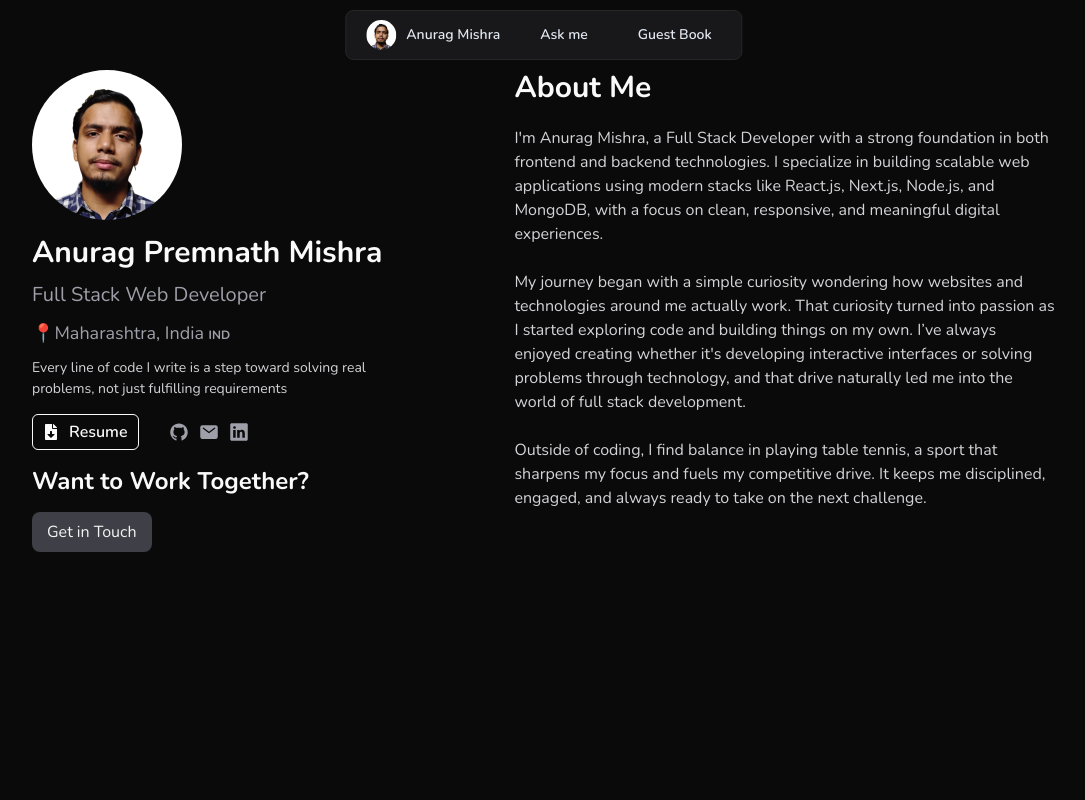
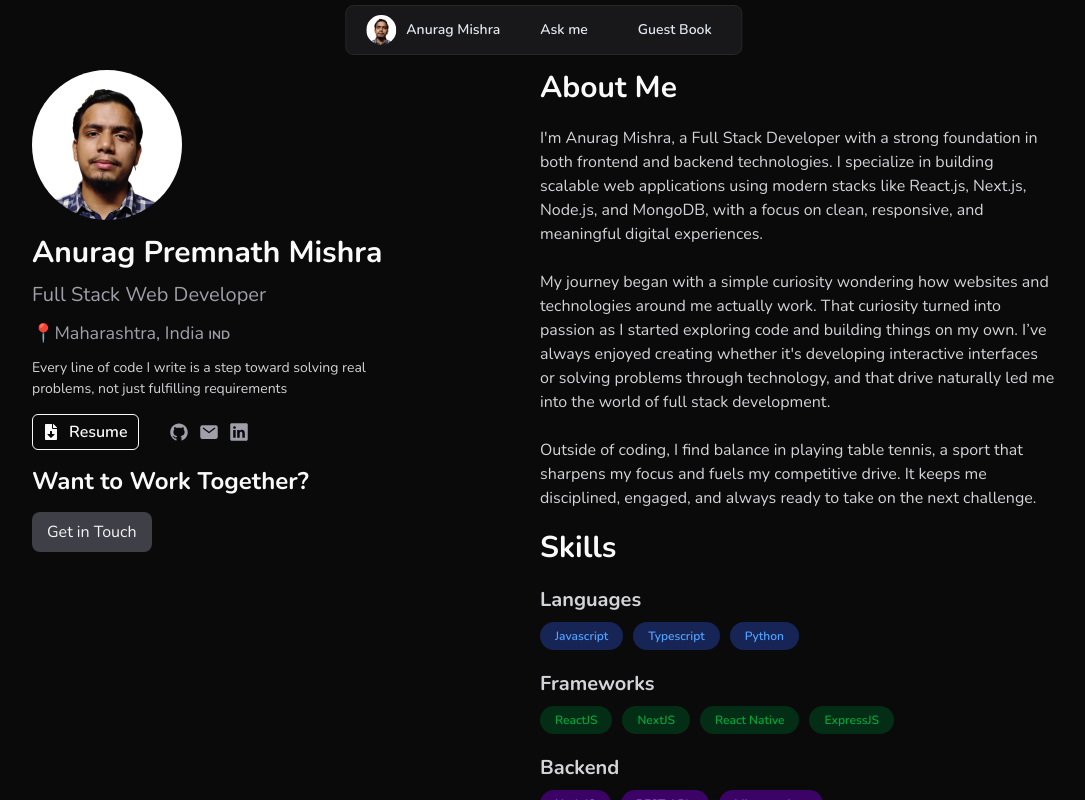
Before and after one commit to anurag9601/anuragpmishra, a Next.js app: page / in a window 1280 px wide. Shown: the whole page, without its empty margins (96-1181 px from the left). Built offline with nearby package versions, Linux system fonts and the light colour scheme.

Commit message:
add more info

```diff
--- a/src/app/globals.css
+++ b/src/app/globals.css
@@ -47,9 +47,25 @@
 
 @keyframes blink{
   0%{
+    transform: translateY(30px);
+    overflow: hidden;
     opacity: 0;
   }
   100%{
+    transform: translateY(0px);
+    overflow: hidden;
     opacity: 1;
   }
 }
+
+::-webkit-scrollbar-thumb{
+
+}
+
+::-webkit-scrollbar-track{
+
+}
+
+::-webkit-scrollbar{
+  width: thin;
+}
--- a/src/app/page.tsx
+++ b/src/app/page.tsx
@@ -3,11 +3,9 @@ import NameSocial from "@/components/NameSocial";
 
 export default function Home() {
   return (
-    <div className="h-screen w-screen bg-neutral-950">
-      <div className="h-full w-full flex items-start justify-between px-[10%]">
-        <NameSocial />
-        <AboutMe />
-      </div>
+    <div className="h-screen w-screen bg-neutral-950 overflow-x-hidden overflow-y-auto flex flex-col lg:flex-row items-start lg:justify-between px-[10%] lg:px-[0px]">
+      <NameSocial />
+      <AboutMe />
     </div>
   );
 }
--- a/src/components/AboutMe.tsx
+++ b/src/components/AboutMe.tsx
@@ -1,8 +1,10 @@
 import React from "react";
+import Skills from "./AboutMeComponents/Skills";
+import Education from "./AboutMeComponents/Education";
 
 const AboutMe = () => {
   return (
-    <div className="text-zinc-50 pt-[70px] flex-1 pl-[10%] font-app aboutMe-animation">
+    <div className="h-full w-full text-zinc-50 pt-[70px] flex-1 font-app aboutMe-animation lg:overflow-y-auto lg:px-[10%]">
       <h1 className="text-3xl font-[700] text-zinc-50">About Me</h1>
       <p className="my-[20px] text-zinc-300">
         I'm Anurag Mishra, a Full Stack Developer with a strong foundation in
@@ -25,6 +27,8 @@ const AboutMe = () => {
         disciplined, engaged, and always ready to take on the next challenge.
         <br />
       </p>
+      <Skills />
+      <Education />
     </div>
   );
 };
--- /dev/null
+++ b/src/components/AboutMeComponents/Education.tsx
@@ -0,0 +1,47 @@
+import Image from "next/image";
+import React from "react";
+
+const Education = () => {
+  const education = [
+    {
+      degree: "Masters of Computer Science",
+      college: "Ramniranjan Jhunjhunwala College",
+      years: "June 2023 - July 2025",
+    },
+    {
+      degree: "Bachelor of Physics",
+      college: "Ramniranjan Jhunjhunwala College",
+      years: "June 2020 - March 2023",
+    },
+  ];
+  return (
+    <div className="flex flex-col gap-[20px] mb-[20px]">
+      <h1 className="text-3xl font-[700] text-zinc-50">Education</h1>
+      {education.map((edu, index) => {
+        return (
+          <div
+            className="flex items-center gap-[20px] pl-[30px] border-l-[2px] border-l-gray-700 mb-[10px]"
+            key={index}
+          >
+            <Image
+              src="/images/college-logo.png"
+              alt="college-logo"
+              height={100}
+              width={100}
+              className="bg-zinc-50 p-[10px] rounded-full"
+            />
+            <div>
+              <h1 className="text-2xl font-[700] text-zinc-50 mb-[5px]">
+                {edu.degree}
+              </h1>
+              <h2 className="text-lg text-zinc-300">{edu.college}</h2>
+              <p className="text-lg text-zinc-400">{edu.years}</p>
+            </div>
+          </div>
+        );
+      })}
+    </div>
+  );
+};
+
+export default Education;
--- /dev/null
+++ b/src/components/AboutMeComponents/Skills.tsx
@@ -0,0 +1,110 @@
+import React from "react";
+
+const Skills = () => {
+  const languages = ["Javascript", "Typescript", "Python"];
+  const frameworks = ["ReactJS", "NextJS", "React Native", "ExpressJS"];
+  const backends = ["NodeJS", "REST APIs", "Microservices"];
+  const databases = ["PostgreSQL", "MongoDB"];
+  const aiSkills = ["AI Integration", "LangChain", "LangGraph", "LangSmith"];
+  const practices = ["Microservices", "Git", "Docker"];
+
+  return (
+    <div className="flex flex-col gap-[20px]">
+      <h1 className="text-3xl font-[700] text-zinc-50">Skills</h1>
+      <div className="flex flex-col gap-[20px] mb-[30px]">
+        <div>
+          <h1 className="text-xl font-[700] text-zinc-300">Languages</h1>
+          <div className="mt-[8px] flex flex-wrap items-center gap-[10px]">
+            {languages.map((language, index) => {
+              return (
+                <div
+                  className="py-[5px] px-[15px] rounded-[30px] bg-blue-950 text-blue-400 w-fit text-[12px] font-[600]"
+                  key={`${language} - ${index}`}
+                >
+                  {language}
+                </div>
+              );
+            })}
+          </div>
+        </div>
+        <div>
+          <h1 className="text-xl font-[700] text-zinc-300">Frameworks</h1>
+          <div className="mt-[8px] flex flex-wrap items-center gap-[10px]">
+            {frameworks.map((framework, index) => {
+              return (
+                <div
+                  className="py-[5px] px-[15px] rounded-[30px] bg-green-950 text-green-600 w-fit text-[12px] font-[600]"
+                  key={`${framework} - ${index}`}
+                >
+                  {framework}
+                </div>
+              );
+            })}
+          </div>
+        </div>
+        <div>
+          <h1 className="text-xl font-[700] text-zinc-300">Backend</h1>
+          <div className="mt-[8px] flex flex-wrap items-center gap-[10px]">
+            {backends.map((backend, index) => {
+              return (
+                <div
+                  className="py-[5px] px-[15px] rounded-[30px] bg-purple-950 text-purple-400 w-fit text-[12px] font-[600]"
+                  key={`${backend} - ${index}`}
+                >
+                  {backend}
+                </div>
+              );
+            })}
+          </div>
+        </div>
+        <div>
+          <h1 className="text-xl font-[700] text-zinc-300">Databases</h1>
+          <div className="mt-[8px] flex flex-wrap items-center gap-[10px]">
+            {databases.map((database, index) => {
+              return (
+                <div
+                  className="py-[5px] px-[15px] rounded-[30px] bg-red-950 text-red-400 w-fit text-[12px] font-[600]"
+                  key={`${database} - ${index}`}
+                >
+                  {database}
+                </div>
+              );
+            })}
+          </div>
+        </div>
+        <div>
+          <h1 className="text-xl font-[700] text-zinc-300">AI / ML</h1>
+          <div className="mt-[8px] flex flex-wrap items-center gap-[10px] break-words">
+            {aiSkills.map((ai, index) => {
+              return (
+                <div
+                  className="py-[5px] px-[15px] rounded-[30px] bg-teal-950 text-teal-500 w-fit text-[12px] font-[600]"
+                  key={`${ai} - ${index}`}
+                >
+                  {ai}
+                </div>
+              );
+            })}
+          </div>
+        </div>
+        <div>
+          <h1 className="text-xl font-[700] text-zinc-300">Practices</h1>
+          <div className="mt-[8px] flex flex-wrap items-center gap-[10px]">
+            {practices.map((practice, index) => {
+              return (
+                <div
+                  className="py-[5px] px-[15px] rounded-[30px] bg-yellow-950 text-yellow-600 w-fit text-[12px] font-[600]"
+                  key={`${practice} - ${index}`}
+                >
+                  {practice}
+                </div>
+              );
+            })}
+          </div>
+        </div>
+      </div>
+    </div>
+  );
+};
+
+export default Skills;
--- a/src/components/AppNav.tsx
+++ b/src/components/AppNav.tsx
@@ -3,7 +3,7 @@ import React from "react";
 
 const AppNav = () => {
   return (
-    <div className="fixed top-[10px] left-[50%] w-fit h-[50px] bg-zinc-900 border-[1px] border-zinc-800 p-[20px] rounded-lg flex items-center gap-[30px] text-slate-200 font-app translate-x-[-50%] text-sm appNav-animation font-[600]">
+    <div className="fixed top-[5px] left-[50%] w-[90%] md:w-[80%] md:w-fit h-[50px] bg-zinc-900 border-[1px] border-zinc-800 p-[20px] rounded-lg flex items-center justify-evenly gap-[10px] md:gap-[30px] text-slate-200 font-app translate-x-[-50%] text-sm appNav-animation font-[600]">
       <div className="flex items-center justify-center gap-[10px] cursor-pointer">
         <Image
           src="/images/my-image.png"
@@ -14,7 +14,7 @@ const AppNav = () => {
         />
         <p>Anurag Mishra</p>
       </div>
-      <div className="py-[5px] px-[10px] hover:bg-neutral-800 rounded-lg cursor-pointer ease-out duration-200 ">
+      <div className="py-[5px] px-[10px] hover:bg-neutral-800 rounded-lg cursor-pointer ease-out duration-200">
         Ask me
       </div>
       <div className="py-[5px] px-[10px] hover:bg-neutral-800 rounded-lg cursor-pointer ease-out duration-200">
--- a/src/components/NameSocial.tsx
+++ b/src/components/NameSocial.tsx
@@ -6,7 +6,7 @@ import { IoLogoLinkedin, IoMail } from "react-icons/io5";
 
 const NameSocial = () => {
   return (
-    <div className="text-slate-200 pt-[70px] flex flex-col items-start font-app max-w-[380px] nameSocial-animation">
+    <div className="h-full w-full max-w-[380px] flex-1 text-slate-200 pt-[70px] flex flex-col items-start font-app nameSocial-animation ml-[0px] lg:ml-[10%]">
       <Image
         src="/images/my-image.png"
         alt="my-image"
```
Also changed, not shown: public/images/college-logo.png (added).
